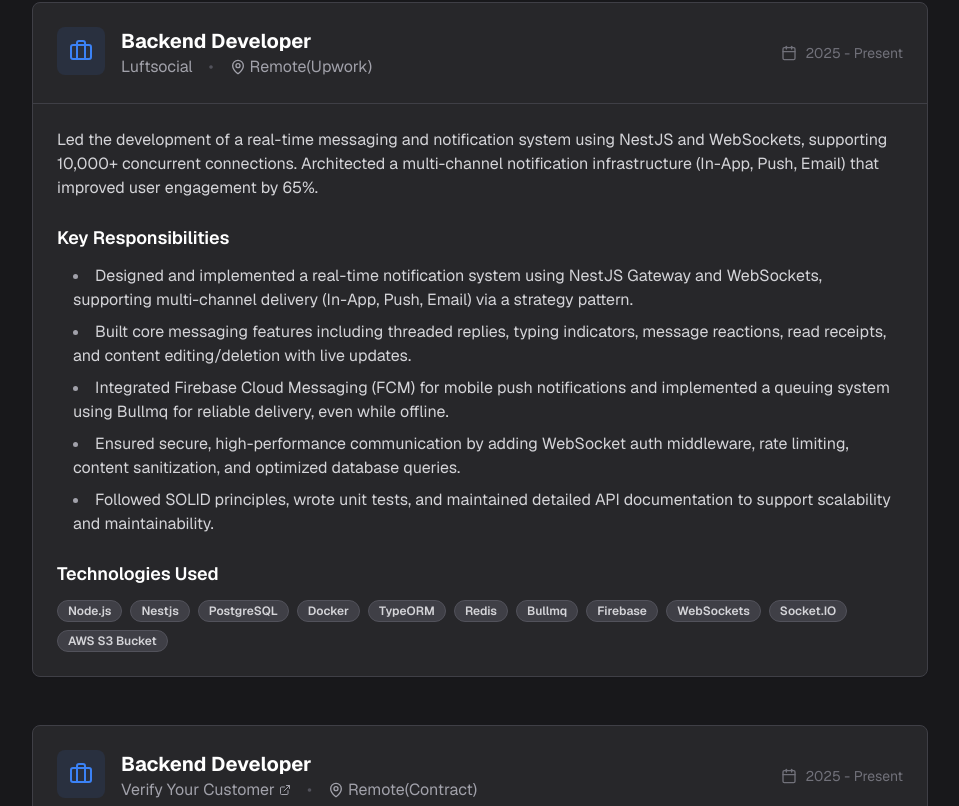
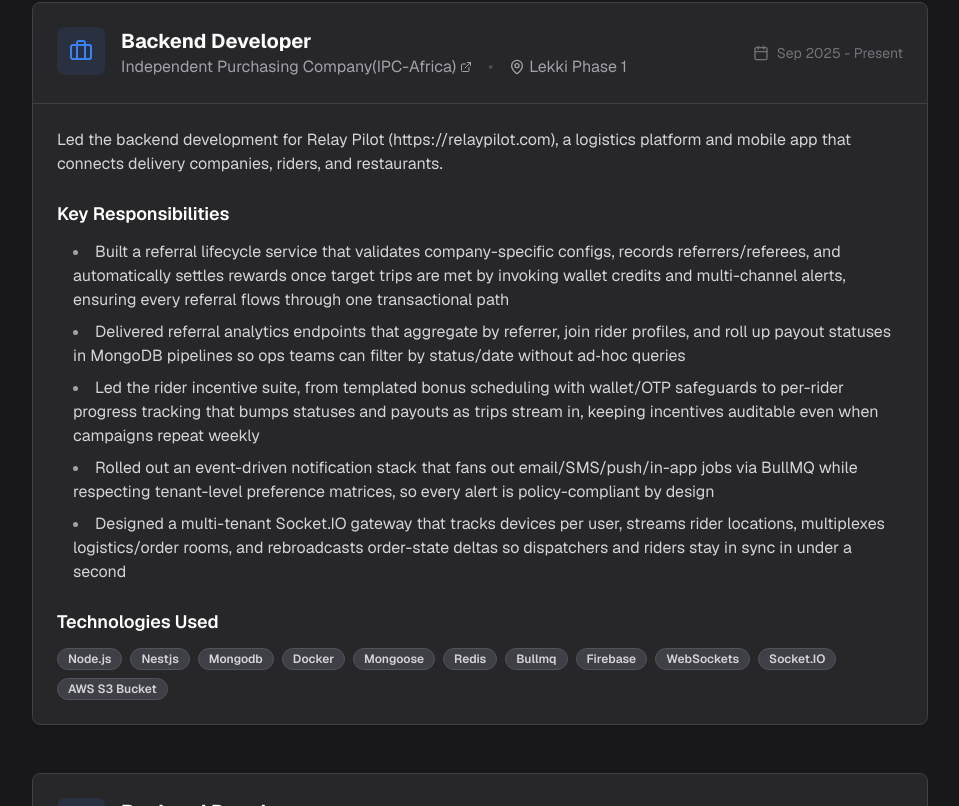
Before and after one commit to wilfred95/portfolio, a Next.js app: page / in a window 1280 px wide. Shown: the part 3414-4220 px from the top of the page, without its empty margins (160-1119 px from the left). Built offline with nearby package versions, Linux system fonts and the light colour scheme.

Commit message:
improve portfolio

```diff
--- a/components/experience.tsx
+++ b/components/experience.tsx
@@ -24,9 +24,40 @@ export default function Experience() {
     {
       id: 1,
       position: "Backend Developer",
+      company: "Independent Purchasing Company(IPC-Africa)",
+      location: "Lekki Phase 1",
+      period: "Sep 2025 - Present",
+      description:
+        "Led the backend development for Relay Pilot (https://relaypilot.com), a logistics platform and mobile app that connects delivery companies, riders, and restaurants.",
+      responsibilities: [
+        "Built a referral lifecycle service that validates company-specific configs, records referrers/referees, and automatically settles rewards once target trips are met by invoking wallet credits and multi-channel alerts, ensuring every referral flows through one transactional path",
+        "Delivered referral analytics endpoints that aggregate by referrer, join rider profiles, and roll up payout statuses in MongoDB pipelines so ops teams can filter by status/date without ad‑hoc queries",
+        "Led the rider incentive suite, from templated bonus scheduling with wallet/OTP safeguards to per-rider progress tracking that bumps statuses and payouts as trips stream in, keeping incentives auditable even when campaigns repeat weekly",
+        "Rolled out an event-driven notification stack that fans out email/SMS/push/in-app jobs via BullMQ while respecting tenant-level preference matrices, so every alert is policy-compliant by design",
+        "Designed a multi-tenant Socket.IO gateway that tracks devices per user, streams rider locations, multiplexes logistics/order rooms, and rebroadcasts order-state deltas so dispatchers and riders stay in sync in under a second",
+
+      ],
+      technologies: [
+        "Node.js",
+        "Nestjs",
+        "Mongodb",
+        "Docker",
+        "Mongoose",
+        "Redis",
+        "Bullmq",
+        "Firebase",
+        "WebSockets",
+        "Socket.IO",
+        "AWS S3 Bucket",
+      ],
+      companyUrl: "https://www.ipc-africa.com/",
+    },
+    {
+      id: 1,
+      position: "Backend Developer",
       company: "Luftsocial",
       location: "Remote(Upwork)",
-      period: "2025 - Present",
+      period: "May 2025 - Present",
       description:
         "Led the development of a real-time messaging and notification system using NestJS and WebSockets, supporting 10,000+ concurrent connections. Architected a multi-channel notification infrastructure (In-App, Push, Email) that improved user engagement by 65%.",
       responsibilities: [
@@ -57,7 +88,7 @@ export default function Experience() {
       position: "Backend Developer",
       company: "Verify Your Customer",
       location: "Remote(Contract)",
-      period: "2025 - Present",
+      period: "April 2025 - Present",
       description:
         "Leading backend development for a digital identity verification platform that offers features to authenticate and onboard customers securely, possibly for fintech or KYC-related services.",
       responsibilities: [
@@ -85,7 +116,7 @@ export default function Experience() {
       position: "Backend Developer",
       company: "Uwana Energy",
       location: "Ikoyi, Lagos (Full - Time)",
-      period: "2024 - 2025",
+      period: "June 2024 - January 2025",
       description:
         "Leading backend development for a clean energy platform connecting providers with consumers.",
       responsibilities: [
@@ -115,7 +146,7 @@ export default function Experience() {
       position: "Backend Developer",
       company: "Sokozuri Africa",
       location: "Lekki, Lagos (Contract)",
-      period: "2024 - 2025",
+      period: "Aug 2024 - March 2025",
       description:
         "Worked on full-stack development for web applications. Focused on backend services and database optimization for high-traffic web platforms.",
       responsibilities: [
@@ -148,7 +179,7 @@ export default function Experience() {
       position: "Backend Developer",
       company: "Nupat Technologies",
       location: "Yaba, Lagos (Full - Time)",
-      period: "2022 - 2023",
+      period: "Oct 2023 - June 2024",
       description:
         "Contributed to the Nupat E-learning platform by designing the database schema and leading backend development, integrating third-party services such as payment gateways and authentication providers.",
       responsibilities: [
@@ -163,8 +194,8 @@ export default function Experience() {
       id: 6,
       position: "Backend Developer",
       company: "Qoinpal",
-      location: "Yaba, Lagos (Full - Time)",
-      period: "2022 - 2023",
+      location: "Remote",
+      period: "May 2023 - Nov 2024",
       description:
         "Contributed to the Nupat E-learning platform by designing the database schema and leading backend development, integrating third-party services such as payment gateways and authentication providers.",
       responsibilities: [
```
